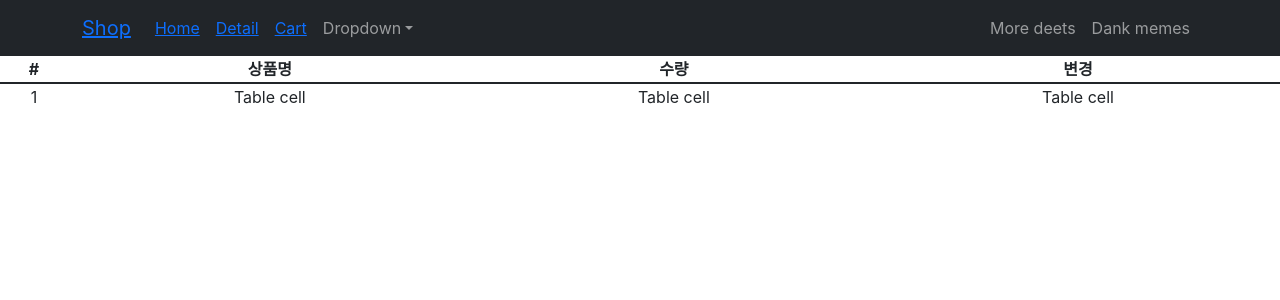
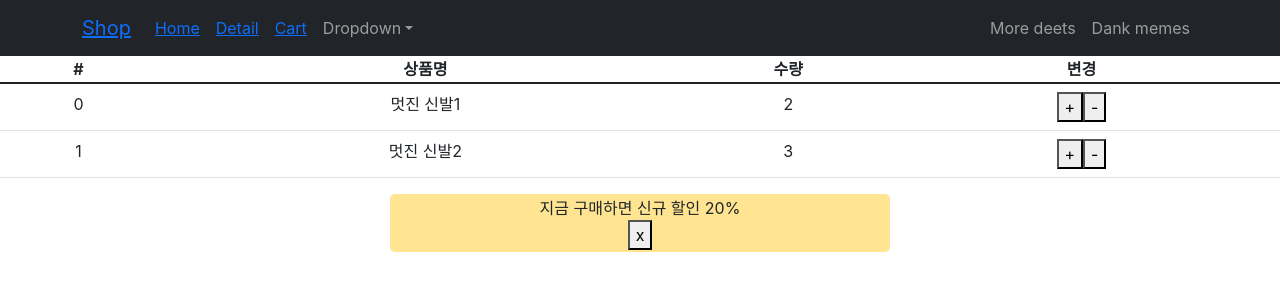
Before and after one commit to Duck-98/react_shop, a React (Create React App) app: page /cart in a window 1280 px wide. Shown: the top 300 px of the page. Built offline with nearby package versions, Linux system fonts and the light colour scheme.

Commit message:
redux활용/ Cart page 제작~ing

```diff
--- a/src/components/Cart.js
+++ b/src/components/Cart.js
@@ -1,7 +1,8 @@
 import React from 'react';
 import { Table } from 'react-bootstrap';
+import { connect } from 'react-redux';
 
-const Cart = () => {
+const Cart = (props) => {
   return (
     <>
       <div>
@@ -12,16 +13,57 @@ const Cart = () => {
             <th>수량</th>
             <th>변경</th>
           </tr>
-          <tr>
-            <td>1</td>
-            <td>Table cell</td>
-            <td>Table cell</td>
-            <td>Table cell</td>
-          </tr>
+          <tbody>
+            {props.state.map((a, i) => {
+              return (
+                <tr key={i}>
+                  <td>{a.id}</td>
+                  <td>{a.name}</td>
+                  <td>{a.quan}</td>
+                  <td>
+                    <button
+                      onClick={() => {
+                        props.dispatch({ type: 'increase' });
+                      }}
+                    >
+                      +
+                    </button>
+                    <button
+                      onClick={() => {
+                        props.dispatch({ type: 'decrease' });
+                      }}
+                    >
+                      -
+                    </button>
+                  </td>
+                </tr>
+              );
+            })}
+          </tbody>
         </Table>
+        {props.alertState === true ? (
+          <div className="my-alert2">
+            <p>지금 구매하면 신규 할인 20%</p>
+            <button
+              onClick={() => {
+                props.dispatch({ type: 'exit' });
+              }}
+            >
+              x
+            </button>
+          </div>
+        ) : null}
       </div>
     </>
   );
 };
 
-export default Cart;
+function data(state) {
+  // redux store data를 가져와서 props로 변환
+  return {
+    state: state.reducer,
+    alertState: state.reducer2,
+  };
+}
+
+export default connect(data)(Cart);
--- a/src/components/detail.js
+++ b/src/components/detail.js
@@ -6,6 +6,7 @@ import './detail.scss';
 import Inventory from './Inventory';
 import { Nav } from 'react-bootstrap';
 import { CSSTransition } from 'react-transition-group';
+import { connect } from 'react-redux';
 
 const Box = styled.div`
   padding: 20px;
@@ -75,6 +76,11 @@ const Detail = (props) => {
             className="btn btn-danger"
             onClick={() => {
               props.setInventory([9, 10, 11]);
+              props.dispatch({
+                type: 'add',
+                payload: { id: 2, name: '새로운 상품', quan: 1 },
+              });
+              history.push('/cart'); // 버튼을 클릭 했을 때 지정된 링크로 자동으로 이동하게 해줌.
             }}
           >
             주문하기
@@ -132,4 +138,12 @@ const TabContent = (props) => {
   }
 };
 
-export default Detail;
+function data(state) {
+  // redux store data를 가져와서 props로 변환
+  return {
+    state: state.reducer,
+    alertState: state.reducer2,
+  };
+}
+
+export default connect(data)(Detail);
--- a/src/components/product.js
+++ b/src/components/product.js
@@ -1,7 +1,7 @@
 import React, { useContext } from 'react';
-import { rangecontext } from '/Users/duckuengna/Desktop/Coding/코딩애플 리액트/shop/src/App.js';
+// import { rangecontext } from '/Users/duckuengna/Desktop/Coding/코딩애플 리액트/shop/src/App.js';
 const Product = (props) => {
-  const item = useContext(rangecontext);
+  // const item = useContext(rangecontext);
   return (
     <>
       <div className="col-md-4" key={props.shoeData.id}>
--- a/src/index.js
+++ b/src/index.js
@@ -3,24 +3,55 @@ import ReactDOM from 'react-dom';
 import './index.css';
 import App from './App';
 import reportWebVitals from './reportWebVitals';
+import { BrowserRouter } from 'react-router-dom';
+import { createStore, combineReducers } from 'redux';
 import { Provider } from 'react-redux';
-import { BrowserRouter } from 'react-router-dom';
-import { createStore } from 'redux';
 
-let store = createStore(() => {
-  return [{ id: 0, name: '멋진 신발', quan: 2 }];
-});
+let basicState = [
+  { id: 0, name: '멋진 신발1', quan: 2 },
+  { id: 1, name: '멋진 신발2', quan: 3 },
+];
+
+let adState = true;
+
+function reducer2(state = adState, action) {
+  if (action.type === 'exit') {
+    let alertCopy = state;
+    alertCopy = false;
+    return alertCopy;
+  } else {
+    return state;
+  }
+}
+
+function reducer(state = basicState, action) {
+  if (action.type === 'add') {
+    let copy = [...state];
+    copy.push(action.payload);
+    return copy;
+  } else if (action.type === 'increase') {
+    let copy = [...state];
+    copy[0].quan++; // copy를 만들고 수정
+    return copy;
+  } else if (action.type === 'decrease') {
+    let copy = [...state];
+    copy[0].quan--;
+    return copy;
+  } else {
+    return state;
+  }
+}
+
+let store = createStore(combineReducers({ reducer, reducer2 })); // state 보관함
 
 ReactDOM.render(
   <React.StrictMode>
     <BrowserRouter>
-      <App />
+      <Provider store={store}>
+        <App />
+      </Provider>
     </BrowserRouter>
   </React.StrictMode>,
   document.getElementById('root'),
 );
-
-// If you want to start measuring performance in your app, pass a function
-// to log results (for example: reportWebVitals(console.log))
-// or send to an analytics endpoint. Learn more: https://bit.ly/CRA-vitals
 reportWebVitals();
```
Also changed, not shown: src/components/recet.scss (added).
